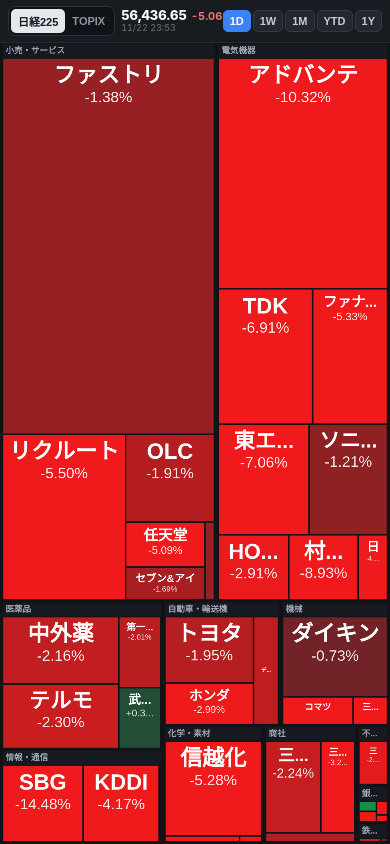
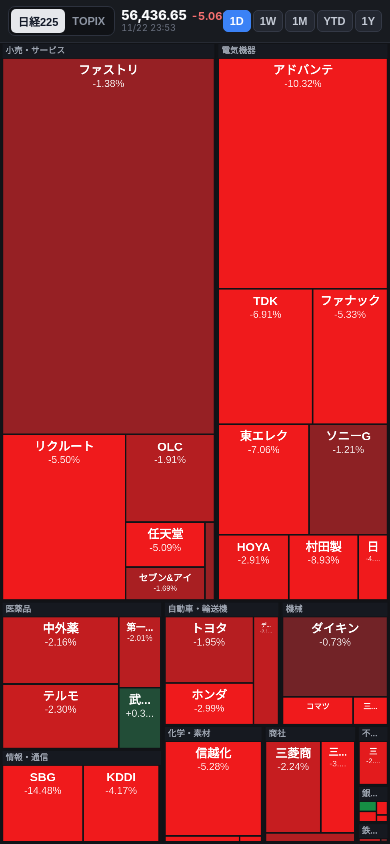
Before and after one commit to sugicco2/nikkei-heatmap, a plain HTML site: page index.html in a window 390 px wide. Drawn offline with nearby package versions, Linux system fonts and the light colour scheme.

Commit message:
Update index.html

```diff
--- a/index.html
+++ b/index.html
@@ -170,22 +170,25 @@
       return { text: out, fs };
     }
 
-    // Stock Map風の完全中央揃え・三点リーダー廃止・面積比例フォント設計
-    function buildDynamicLabel(name, pct, code) {
+    function buildDynamicLabel(name, pct, code, isMobile) {
       const sz = tileSizes[code];
       if (!sz) return { show: false };
 
       const availW = sz.w * scale - 3;
       const availH = sz.h * scale - 2;
-      if (availW < 12 || availH < 8.5) return { show: false };
+      if (availW < 11 || availH < 8) return { show: false };
 
+      // 最大フォントをヘッダーの「日経225」「TOPIX」タブ（11〜12px）基準に統一
+      const maxNameFs = isMobile ? 12 : 14;
+      const maxPctFs = isMobile ? 10 : 11.5;
+      const minNameFs = 5.2;
+      const minPctFs = 4.8;
       const units = textUnits(name);
 
-      // 小セル・横長セルは1行中央表示（企業名を最優先でくっきり表示）
-      if (availH < 21 || availW < 23) {
-        const maxFs = Math.min(14, availH * 0.68);
-        const minFs = 5.4;
-        const fitted = fitText(name, availW, maxFs, minFs);
+      // 小セル・横長セルは1行中央表示（企業名を最優先）
+      if (availH < 20 || availW < 22) {
+        const lineCap = Math.min(maxNameFs, availH * 0.65);
+        const fitted = fitText(name, availW, lineCap, minNameFs);
         return {
           show: true,
           position: 'inside',
@@ -198,15 +201,15 @@
         };
       }
 
-      // 中〜大セルは2行中央表示（銘柄名＋騰落率）
-      const rawMaxN = Math.min(22, availH * 0.34, availW / (Math.min(units, 5.2) + 0.1));
-      const fittedN = fitText(name, availW, Math.max(6.2, rawMaxN), 5.8);
+      // 中〜大セルは2行中央表示（最大でも12〜14pxで上品に統一）
+      const rawMaxN = Math.min(maxNameFs, availH * 0.30, availW / (Math.min(units, 5.2) + 0.1));
+      const fittedN = fitText(name, availW, Math.max(minNameFs, rawMaxN), minNameFs);
       const visN = fittedN.fs;
 
       const sign = pct > 0 ? '+' : '';
       const pctStr = `${sign}${pct.toFixed(2)}%`;
       const pctUnits = textUnits(pctStr);
-      const visP = Math.max(5.2, Math.min(15, visN * 0.78, availH * 0.25, availW / (pctUnits + 0.15)));
+      const visP = Math.max(minPctFs, Math.min(maxPctFs, visN * 0.84, availH * 0.24, availW / (pctUnits + 0.15)));
 
       return {
         show: true,
@@ -219,13 +222,13 @@
             fontSize: +(visN / scale).toFixed(2),
             fontWeight: '700',
             color: '#ffffff',
-            lineHeight: +((visN * 1.15) / scale).toFixed(2)
+            lineHeight: +((visN * 1.2) / scale).toFixed(2)
           },
           p: {
             fontSize: +(visP / scale).toFixed(2),
             fontWeight: '500',
-            color: 'rgba(255,255,255,0.9)',
-            lineHeight: +((visP * 1.18) / scale).toFixed(2)
+            color: 'rgba(255,255,255,0.88)',
+            lineHeight: +((visP * 1.2) / scale).toFixed(2)
           }
         }
       };
@@ -270,7 +273,7 @@
           return {
             name: it.name,
             value: [Number(it.weight || 0.1), pct, Number(it.price || 0), it.code],
-            label: buildDynamicLabel(it.name, pct, it.code),
+            label: buildDynamicLabel(it.name, pct, it.code, isMobile),
             itemStyle: { color: getColor(pct, maxR), borderColor: '#111317', borderWidth: 0.8 }
           };
         })
```
